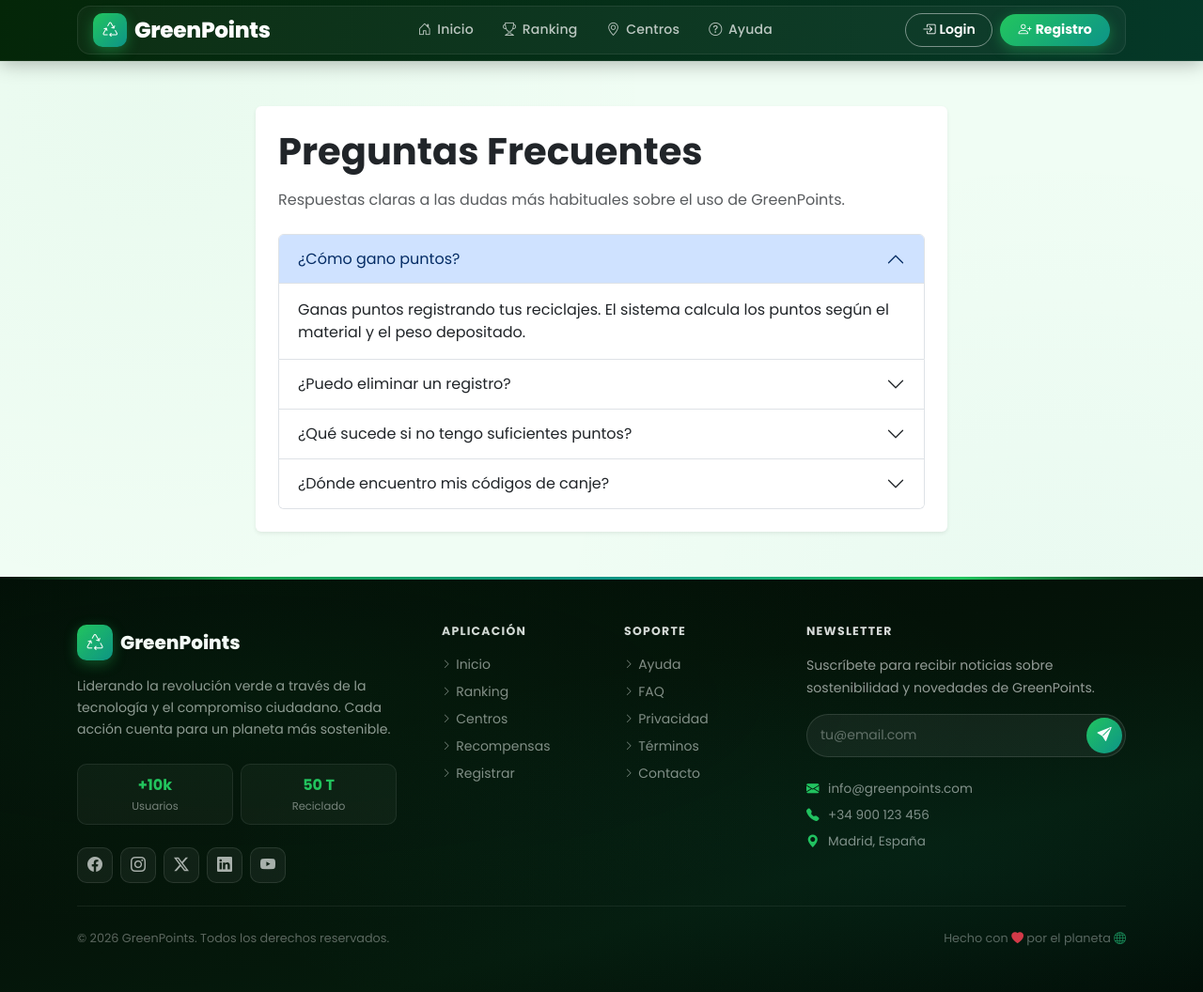
After one commit to adriisempere/Proyecto-2-DAW, a PHP site: page /index.php?action=faq in a window 1280 px wide. The commit adds this page. Shown: the whole page at 94% size. Run offline with PHP 8.4, Linux system fonts and the light colour scheme.

Commit message:
últimas correciones

```diff
--- /dev/null
+++ b/app/views/faq.php
@@ -0,0 +1,68 @@
+<?php
+$pageTitle = "FAQ | GreenPoints";
+include __DIR__ . "/partials/header.php";
+?>
+
+<div class="container py-5">
+    <div class="row justify-content-center">
+        <div class="col-lg-8">
+            <div class="card border-0 shadow-sm p-4">
+                <h1 class="display-6 fw-bold mb-3">Preguntas Frecuentes</h1>
+                <p class="text-muted mb-4">Respuestas claras a las dudas más habituales sobre el uso de GreenPoints.</p>
+
+                <div class="accordion" id="faqAccordion">
+                    <div class="accordion-item">
+                        <h2 class="accordion-header" id="headingOne">
+                            <button class="accordion-button" type="button" data-bs-toggle="collapse" data-bs-target="#collapseOne" aria-expanded="true" aria-controls="collapseOne">
+                                ¿Cómo gano puntos?
+                            </button>
+                        </h2>
+                        <div id="collapseOne" class="accordion-collapse collapse show" aria-labelledby="headingOne" data-bs-parent="#faqAccordion">
+                            <div class="accordion-body">
+                                Ganas puntos registrando tus reciclajes. El sistema calcula los puntos según el material y el peso depositado.
+                            </div>
+                        </div>
+                    </div>
+                    <div class="accordion-item">
+                        <h2 class="accordion-header" id="headingTwo">
+                            <button class="accordion-button collapsed" type="button" data-bs-toggle="collapse" data-bs-target="#collapseTwo" aria-expanded="false" aria-controls="collapseTwo">
+                                ¿Puedo eliminar un registro?
+                            </button>
+                        </h2>
+                        <div id="collapseTwo" class="accordion-collapse collapse" aria-labelledby="headingTwo" data-bs-parent="#faqAccordion">
+                            <div class="accordion-body">
+                                Sí, desde <a href="index.php?action=mis_registros">Mis Registros</a> puedes eliminar un reciclaje y los puntos se ajustarán automáticamente.
+                            </div>
+                        </div>
+                    </div>
+                    <div class="accordion-item">
+                        <h2 class="accordion-header" id="headingThree">
+                            <button class="accordion-button collapsed" type="button" data-bs-toggle="collapse" data-bs-target="#collapseThree" aria-expanded="false" aria-controls="collapseThree">
+                                ¿Qué sucede si no tengo suficientes puntos?
+                            </button>
+                        </h2>
+                        <div id="collapseThree" class="accordion-collapse collapse" aria-labelledby="headingThree" data-bs-parent="#faqAccordion">
+                            <div class="accordion-body">
+                                Si no tienes puntos suficientes, no podrás completar el canje. Guarda más puntos reciclando más materiales.
+                            </div>
+                        </div>
+                    </div>
+                    <div class="accordion-item">
+                        <h2 class="accordion-header" id="headingFour">
+                            <button class="accordion-button collapsed" type="button" data-bs-toggle="collapse" data-bs-target="#collapseFour" aria-expanded="false" aria-controls="collapseFour">
+                                ¿Dónde encuentro mis códigos de canje?
+                            </button>
+                        </h2>
+                        <div id="collapseFour" class="accordion-collapse collapse" aria-labelledby="headingFour" data-bs-parent="#faqAccordion">
+                            <div class="accordion-body">
+                                Los códigos aparecen después de la confirmación del canje y siempre puedes consultarlos en <a href="index.php?action=mis_canjes">Mis Canjes</a>.
+                            </div>
+                        </div>
+                    </div>
+                </div>
+            </div>
+        </div>
+    </div>
+</div>
+
+<?php include __DIR__ . "/partials/footer.php"; ?>
--- a/app/views/partials/footer.php
+++ b/app/views/partials/footer.php
@@ -74,11 +74,11 @@
             <div class="col-lg-2 col-md-3 col-6">
                 <h6 class="gp-footer-heading">Soporte</h6>
                 <ul class="list-unstyled">
-                    <li class="mb-2"><a href="#" class="gp-footer-link"><i class="bi bi-chevron-right"></i>Ayuda</a></li>
-                    <li class="mb-2"><a href="#" class="gp-footer-link"><i class="bi bi-chevron-right"></i>FAQ</a></li>
-                    <li class="mb-2"><a href="#" class="gp-footer-link"><i class="bi bi-chevron-right"></i>Privacidad</a></li>
-                    <li class="mb-2"><a href="#" class="gp-footer-link"><i class="bi bi-chevron-right"></i>Términos</a></li>
-                    <li class="mb-2"><a href="#" class="gp-footer-link"><i class="bi bi-chevron-right"></i>Contacto</a></li>
+                    <li class="mb-2"><a href="index.php?action=ayuda" class="gp-footer-link"><i class="bi bi-chevron-right"></i>Ayuda</a></li>
+                    <li class="mb-2"><a href="index.php?action=faq" class="gp-footer-link"><i class="bi bi-chevron-right"></i>FAQ</a></li>
+                    <li class="mb-2"><a href="index.php?action=privacidad" class="gp-footer-link"><i class="bi bi-chevron-right"></i>Privacidad</a></li>
+                    <li class="mb-2"><a href="index.php?action=terminos" class="gp-footer-link"><i class="bi bi-chevron-right"></i>Términos</a></li>
+                    <li class="mb-2"><a href="index.php?action=contacto" class="gp-footer-link"><i class="bi bi-chevron-right"></i>Contacto</a></li>
                 </ul>
             </div>
 
--- a/app/views/partials/header.php
+++ b/app/views/partials/header.php
@@ -424,6 +424,11 @@
                         <i class="bi bi-geo-alt"></i><span>Centros</span>
                     </a>
                 </li>
+                <li class="nav-item">
+                    <a class="gp-nav-link" href="index.php?action=ayuda">
+                        <i class="bi bi-question-circle"></i><span>Ayuda</span>
+                    </a>
+                </li>
                 <?php if (isset($_SESSION["usuario_id"])): ?>
                 <li class="nav-item">
                     <a class="gp-nav-link" href="index.php?action=tienda">
--- a/public/api/centros.php
+++ b/public/api/centros.php
@@ -22,7 +22,7 @@ if (session_status() === PHP_SESSION_NONE) {
     session_set_cookie_params([
         'lifetime' => 0,
         'path'     => '/',
-        'secure'   => false,
+        'secure'   => isset($_SERVER['HTTPS']),
         'httponly' => true,
         'samesite' => 'Lax',
     ]);
--- a/public/api/ranking.php
+++ b/public/api/ranking.php
@@ -112,7 +112,7 @@ try {
 
         // ── Estadísticas por tipo de material ────────────────────
         // Devuelve kg y nº de registros agrupados por tipo_material
-        case 'stats_material':
+        case 'stats_material_global':
             $res = $db->query(
                 "SELECT
                     r.tipo_material,
--- a/public/api/registro.php
+++ b/public/api/registro.php
@@ -27,7 +27,8 @@ if (session_status() === PHP_SESSION_NONE) {
     session_set_cookie_params([
         'lifetime' => 0,
         'path'     => '/',
-        'secure'   => false,
+        // Activar Secure solo si la petición es HTTPS
+        'secure'   => isset($_SERVER['HTTPS']),
         'httponly' => true,
         'samesite' => 'Lax',
     ]);
--- a/public/index.php
+++ b/public/index.php
@@ -6,7 +6,7 @@ if (session_status() === PHP_SESSION_NONE) {
         'lifetime' => 0,
         'path'     => '/',
         'domain'   => '',
-        'secure'   => false,
+        'secure'   => isset($_SERVER['HTTPS']),
         'httponly' => true,
         'samesite' => 'Lax',
     ]);
@@ -58,6 +58,21 @@ switch ($action) {
     case 'mis_canjes':
         include __DIR__ . '/../app/views/mis_canjes.php';
         break;
+    case 'ayuda':
+        include __DIR__ . '/../app/views/ayuda.php';
+        break;
+    case 'faq':
+        include __DIR__ . '/../app/views/faq.php';
+        break;
+    case 'terminos':
+        include __DIR__ . '/../app/views/terminos.php';
+        break;
+    case 'contacto':
+        include __DIR__ . '/../app/views/contacto.php';
+        break;
+    case 'privacidad':
+        include __DIR__ . '/../app/views/privacidad.php';
+        break;
     default:
         http_response_code(404);
         echo "Página no encontrada";
```
Also changed, not shown: app/views/ayuda.php (added, +38 -0 lines), app/views/contacto.php (added, +60 -0 lines), app/views/home.php (+5 -6 lines), app/views/privacidad.php (added, +37 -0 lines), app/views/terminos.php (added, +37 -0 lines), import_recompensas.sql (+4 -4 lines), public/api/recompensas.php (+14 -2 lines), public/js/api-registro.js (+6 -1 lines), sql/greenpoints.sql (+7 -7 lines).
